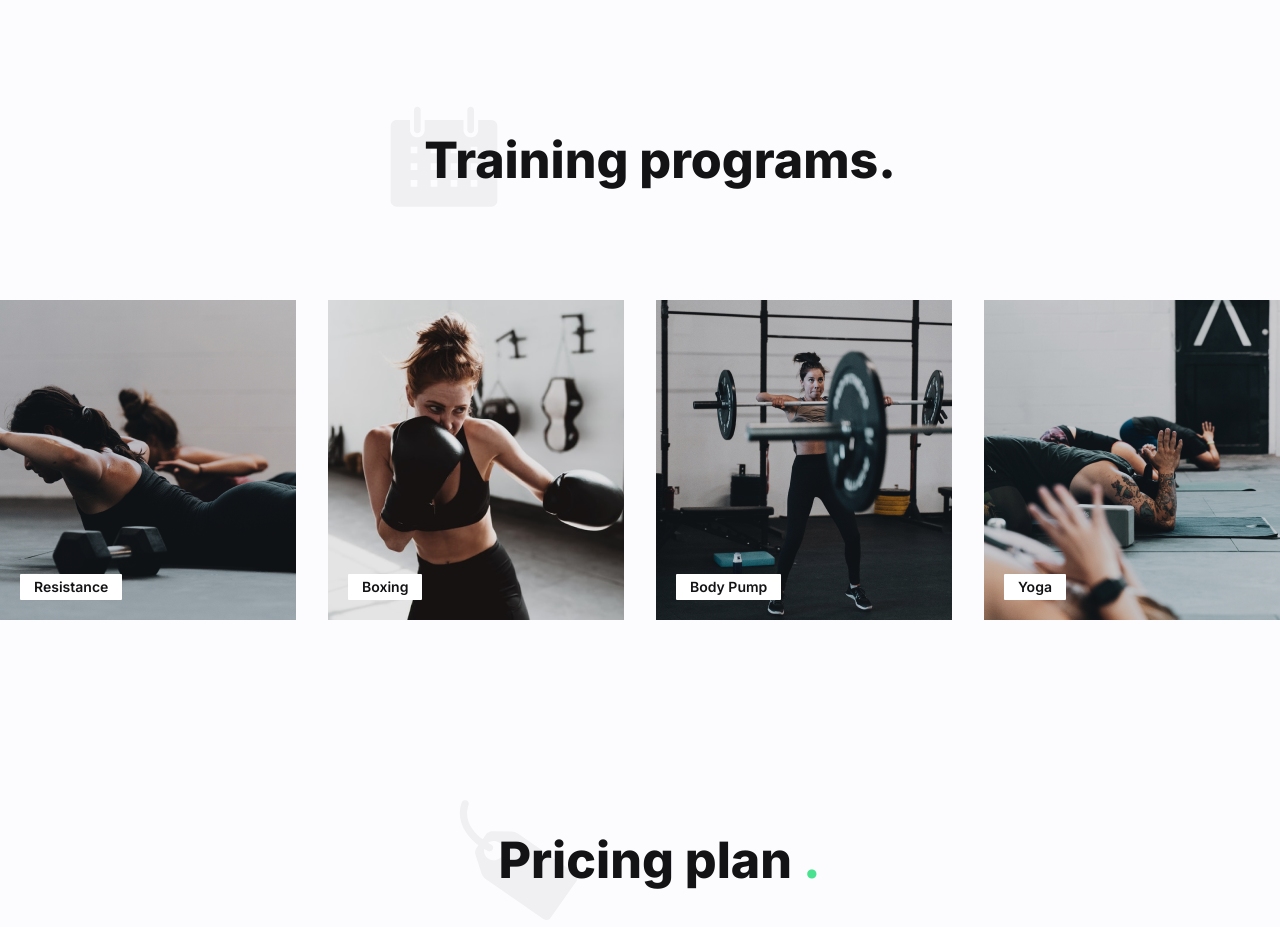
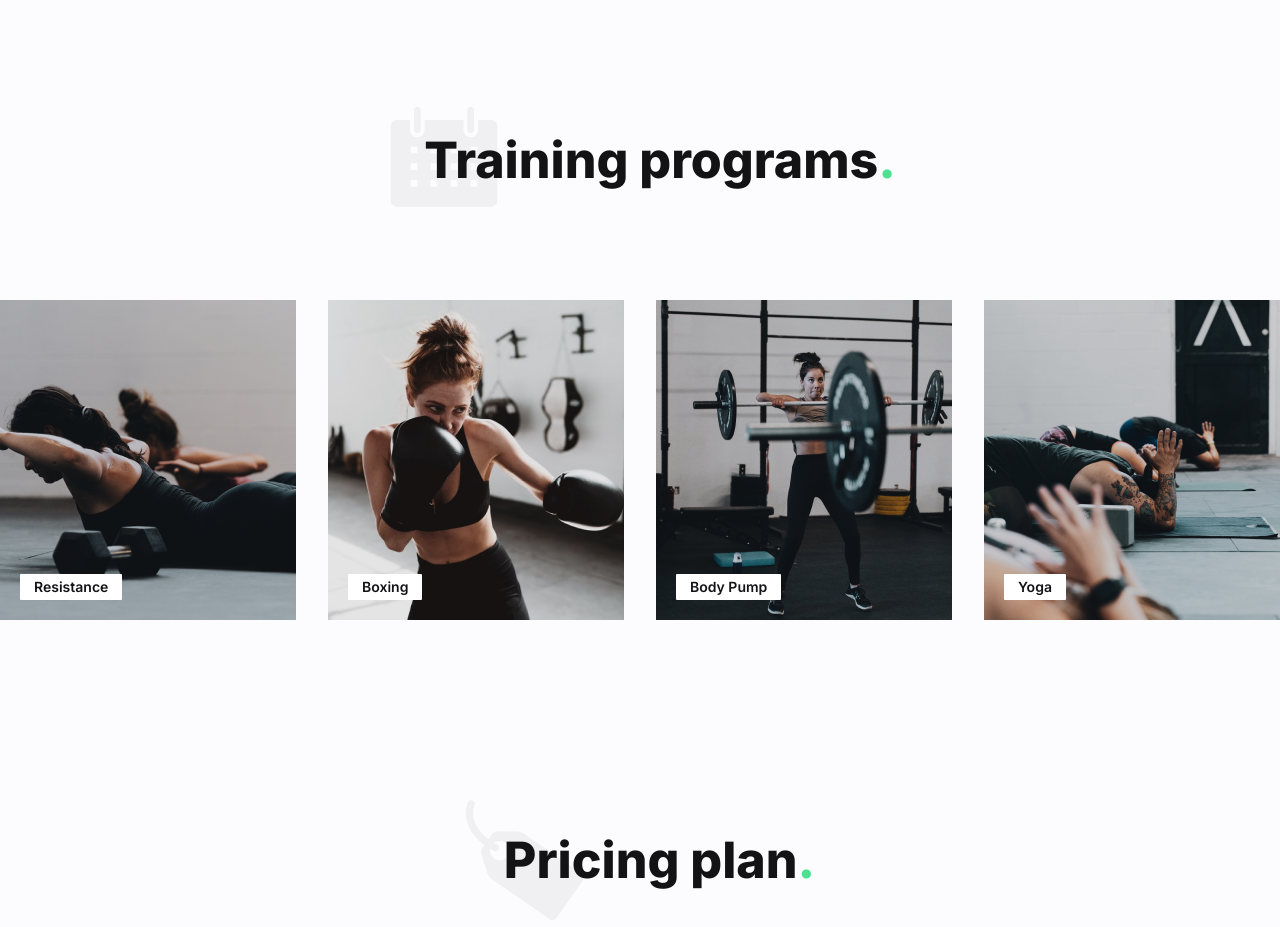
Before and after one commit to HubertSleszynski/gymME, a React (Vite) app: page / in a window 1280 px wide. Shown: the part 1460-2387 px from the top of the page. Built offline with nearby package versions, Linux system fonts and the light colour scheme.

Commit message:
updated readme

```diff
--- a/src/components/Community.jsx
+++ b/src/components/Community.jsx
@@ -18,7 +18,8 @@ const Community = () => {
           >
             <img src={icon} alt="" />
             <h2 className="h2 section-title">
-              {title} <span className="text-primary-200">.</span>
+              {title}
+              <span className="text-primary-200">.</span>
             </h2>
           </div>
           <div
--- a/src/components/Pricing.jsx
+++ b/src/components/Pricing.jsx
@@ -16,7 +16,8 @@ const Pricing = () => {
       >
         <img src={icon} alt="" />
         <h2 className="h2">
-          {title} <span className="text-primary-200">.</span>
+          {title}
+          <span className="text-primary-200">.</span>
         </h2>
       </div>
       <PlanList plans={plans} />
--- a/src/components/Workouts.jsx
+++ b/src/components/Workouts.jsx
@@ -15,7 +15,8 @@ const Workouts = () => {
       >
         <img src={icon} alt="" />
         <h2 className="h2 section-title">
-          {title} <span className="text-primaty-200">.</span>
+          {title}
+          <span className="text-primary-200">.</span>
         </h2>
       </div>
       <div data-aos="fade-up" data-aos-delay="300">
```
Also changed, not shown: 2 other files (tests, documents, lock files or other folders).
